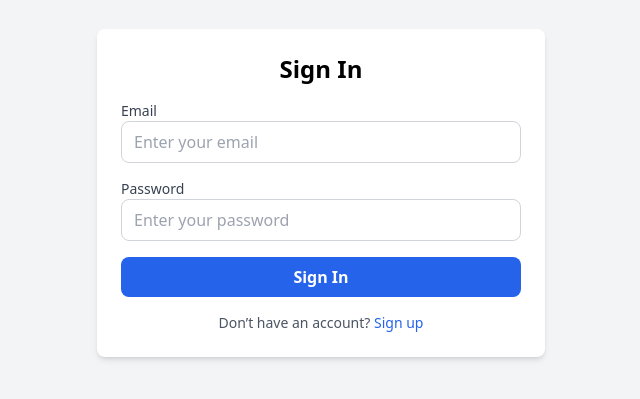
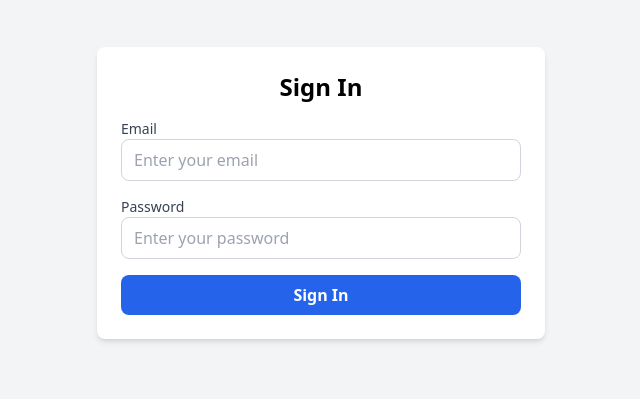
Before and after one commit to ankitku3101/Shrusti-Hack, a Next.js app: page /auth/signin in a window 1280 px wide. Shown: the part 207-606 px from the top of the page, without its empty margins (319-959 px from the left). Built offline with nearby package versions, Linux system fonts and the light colour scheme.

Commit message:
discarded sign up button in sign in page

```diff
--- a/app/auth/signin/page.tsx
+++ b/app/auth/signin/page.tsx
@@ -91,12 +91,6 @@ const SignIn = () => {
             {isSubmitting ? "Signing in..." : "Sign In"}
           </button>
         </form>
-        <p className="mt-4 text-sm text-gray-600 text-center">
-          Don’t have an account?{" "}
-          <a href="/auth/signup" className="text-blue-600 hover:underline">
-            Sign up
-          </a>
-        </p>
       </div>
     </div>
   );
```
